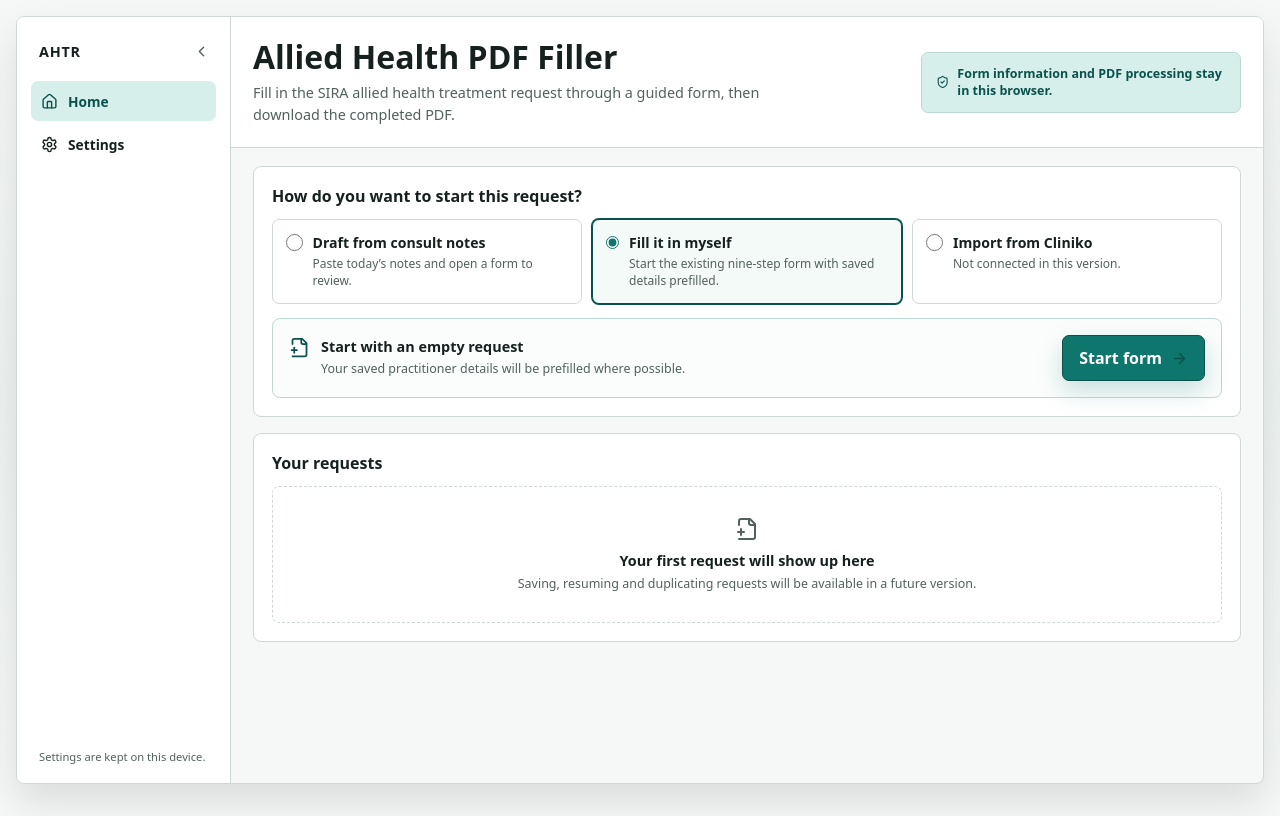
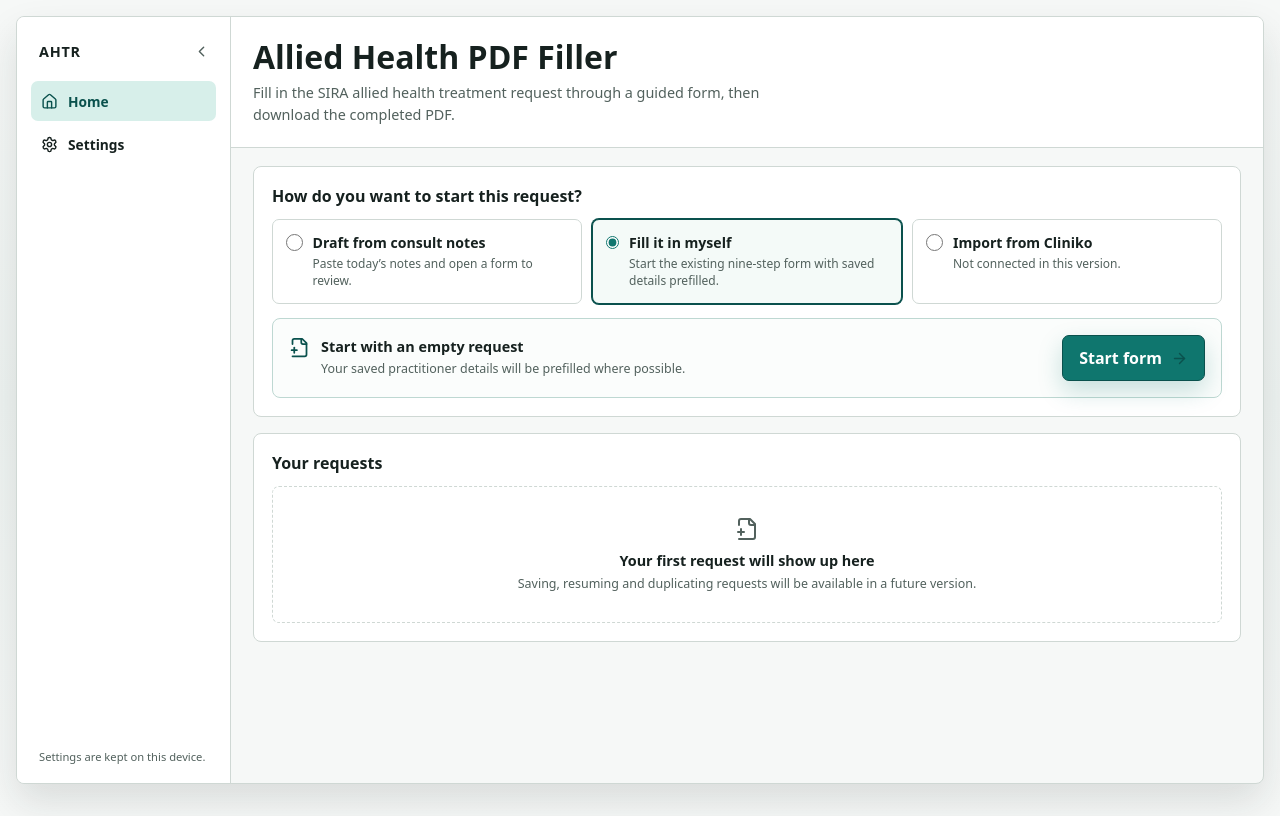
Before and after one commit to hj90/AHTR, a React (Vite) app: page / in a window 1280 px wide. Built offline with nearby package versions, Linux system fonts and the light colour scheme.

Commit message:
Remove browser processing notice

```diff
--- a/src/screens/HomeScreen.tsx
+++ b/src/screens/HomeScreen.tsx
@@ -1,4 +1,4 @@
-import { ArrowRight, ClipboardPaste, FilePlus2, Plug, ShieldCheck } from 'lucide-react';
+import { ArrowRight, ClipboardPaste, FilePlus2, Plug } from 'lucide-react';
 import { useState } from 'react';
 
 type StartMethod = 'notes' | 'blank' | 'cliniko';
@@ -24,10 +24,6 @@ export function HomeScreen({ onStartBlank, onStartFromNotes }: HomeScreenProps)
         <div>
           <h1>Allied Health PDF Filler</h1>
           <p>Fill in the SIRA allied health treatment request through a guided form, then download the completed PDF.</p>
-        </div>
-        <div className="browser-processing-note">
-          <ShieldCheck aria-hidden="true" size={18} />
-          <span>Form information and PDF processing stay in this browser.</span>
         </div>
       </header>
 
--- a/src/styles.css
+++ b/src/styles.css
@@ -928,7 +928,6 @@ dd {
   line-height: 1.5;
 }
 
-.browser-processing-note,
 .device-status {
   display: inline-flex;
   align-items: center;
@@ -936,15 +935,6 @@ dd {
   color: var(--accent-strong);
   font-size: 0.78rem;
   font-weight: 700;
-}
-
-.browser-processing-note {
-  max-width: 320px;
-  border: 1px solid #bed8d2;
-  border-radius: 7px;
-  background: var(--accent-soft);
-  padding: 12px 14px;
-  line-height: 1.4;
 }
 
 .start-section,
```
